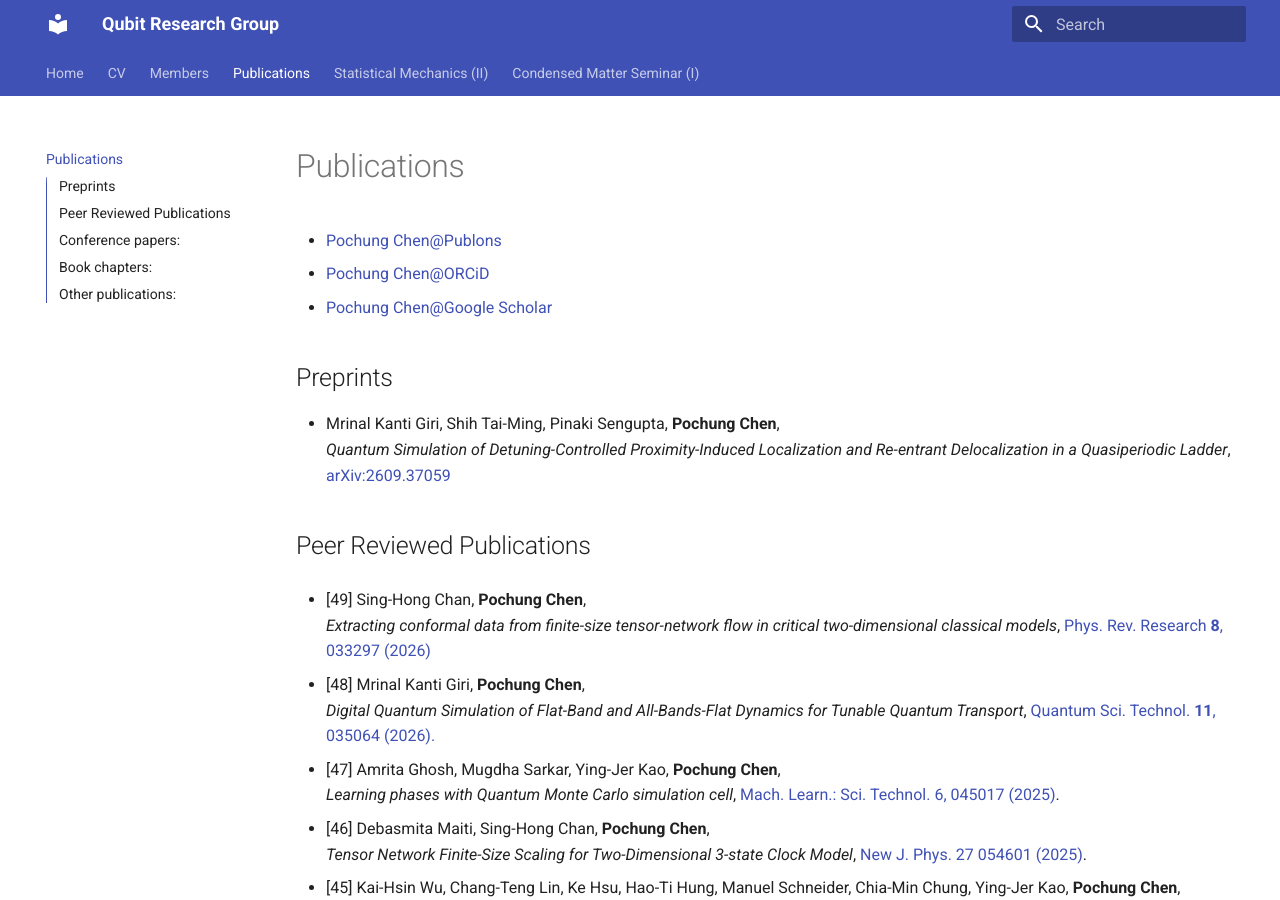
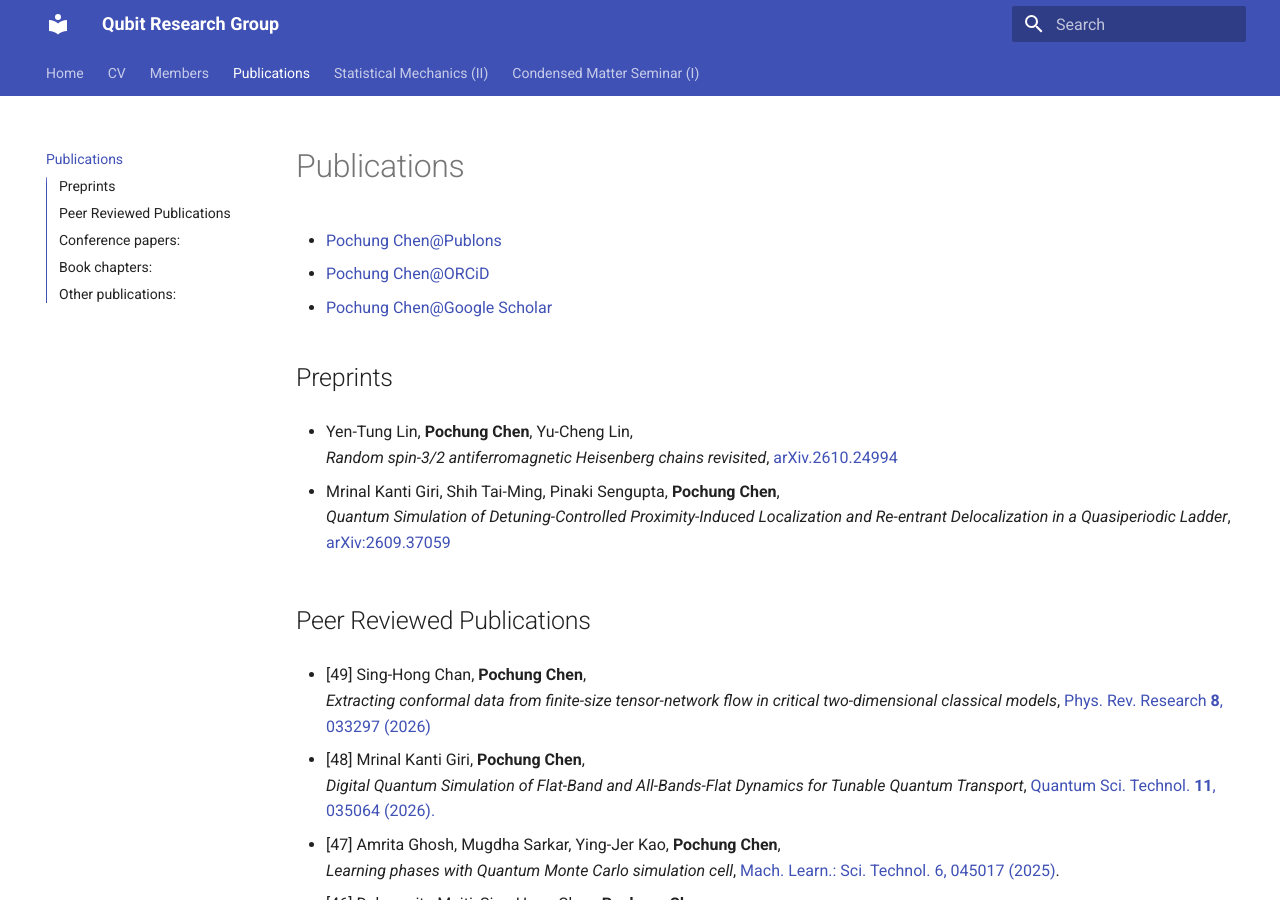
Before and after one commit to pcchen/pcchen.github.io, an MkDocs documentation site: the page built from docs/publications.md, in a window 1280 px wide and 900 px high. Built offline with MkDocs 1.6.1 and Material for MkDocs 9.7.7, drawn with Linux system fonts in a browser that asks for light colours.

Commit message:
update publications

```diff
--- a/docs/publications.md
+++ b/docs/publications.md
@@ -5,6 +5,10 @@
 * [Pochung Chen@Google Scholar](https://scholar.google.com.tw/citations?hl=en&user=blbepnIAAAAJ&view_op=list_works&sortby=pubdate)
 
 ## Preprints
+* Yen-Tung Lin, **Pochung Chen**, Yu-Cheng Lin, <br>
+*Random spin-3/2 antiferromagnetic Heisenberg chains revisited*,
+[arXiv.2610.24994](https://arxiv.org/abs/2610.24994)
+
 * Mrinal Kanti Giri, Shih Tai-Ming, Pinaki Sengupta, **Pochung Chen**, <br>
 *Quantum Simulation of Detuning-Controlled Proximity-Induced Localization and Re-entrant Delocalization in a Quasiperiodic Ladder*, [arXiv:2609.37059](https://arxiv.org/abs/2609.37059)
 
```
